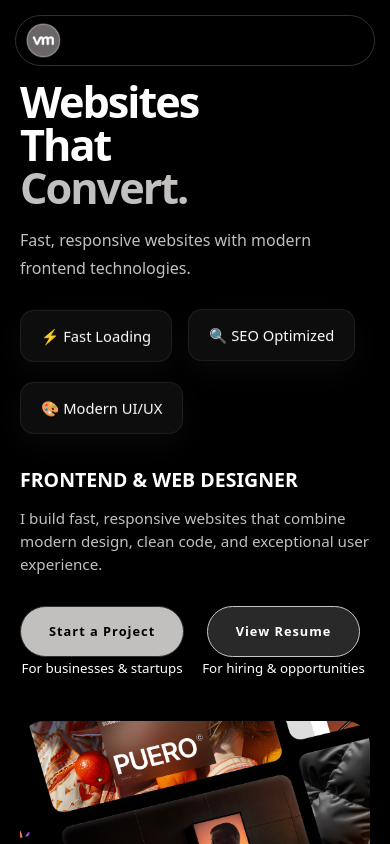
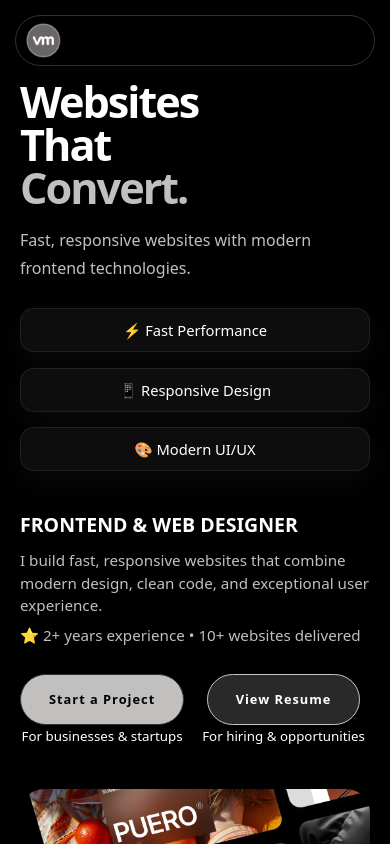
Before and after one commit to vanshika0070/portfolio, a React (Create React App) app: page / in a window 390 px wide. Shown: the top 844 px of the page. Built offline with nearby package versions, Linux system fonts and the light colour scheme.

Commit message:
Describe the changes

```diff
--- a/src/Banner.css
+++ b/src/Banner.css
@@ -21,14 +21,13 @@
 }
 
 /* ================= INFO ================= */
-
-.hero-info{
-    max-width: 360px;
-    margin-left: auto;
-    padding-right: 10px;
+.hero-info {
+    width: 360px;
+    margin: 0;
+    flex-shrink: 0;
     display: flex;
     flex-direction: column;
-    gap: 10px;
+    gap: 7px;
 }
 
 .tag{
@@ -42,6 +41,7 @@
     margin: 0;
     color: var(--text);
     line-height: 1.5;
+    gap:20px;
      font-size: 0.95rem;
 }
 
@@ -62,8 +62,6 @@
     margin-bottom: 0;
 }
 
-
-
 /* Hero Buttons */
  .hero .buttons{
     display:flex !important;
@@ -71,6 +69,19 @@
     align-items:flex-start !important;
     gap:18px;
     width:100%;
+}
+
+.hero-bottom{
+    display:flex;
+    justify-content:space-between;
+    align-items:flex-start;
+    gap:60px;
+    margin-top:30px;
+}
+
+.hero-bottom .floating-cards{
+    flex:1;
+    margin-top:0;
 }
 
 /* ================= BUTTONS ================= */
@@ -97,101 +108,14 @@
     transform: scale(1.08);
 }
 
-
-
-
-
-/* ================= TABLET ================= */
-
-@media(max-width:1199px) and (min-width:758px){
-
-    .hero{
-        text-align:left;
-        line-height: 2;
-    }
-
-    .hero-title{
-        margin-top: 100px;
-    }
-
-    .hero-title h1{
-        font-size: 4.5rem;
-        letter-spacing: -3px;
-    }
-
-    .hero-info{
-        width:100%;
-        max-width:100%;
-        margin:40px 0 0;
-        padding:0;
-    }
-
-    .hero-image{
-        height: 450px;
-        margin-top: 50px;
-    }
-
-    .hero-image:hover .image{
-    transform: none;
-    }
-}
-
-/* ================= MOBILE ================= */
-
-
-
-@media(max-width:757px){
-
-    .hero{
-        padding:30px 10px;
-    }
-
-    .hero-title{
-        margin-top:50px;
-        width:100%;
-        text-align:left;
-    }
-
-    .hero-title h1{
-        font-size:2.7rem;
-        line-height:1;
-        letter-spacing:-2px;
-        text-align:left;
-    }
-
-    .hero-info{
-        width:100%;
-        max-width:100%;
-        margin:30px 0 0;
-        padding:0;
-    }
-
-    .hero-image{
-        height:300px;
-        margin-top:40px;
-        border-radius:24px;
-    }
-
-    .hero-image:hover .image{
-    transform: none;
-}
-
-}
-
-
-
-
-
-
-
-
+/* /////////////////////////////////////////// */
 
 
 
 .floating-cards{
     display:flex;
     flex-wrap:wrap;
-    gap:16px;
+    gap:15px;
     margin-top:28px;
     max-width:650px;
 }
@@ -210,8 +134,6 @@
     backdrop-filter:blur(12px);
     animation:float 7s ease-in-out infinite;
 }
-
-
 
 .floating-card{
     will-change: transform;
@@ -255,3 +177,139 @@
         transform: translateY(-7px);
     }
 }
+
+
+
+
+/* ================= TABLET ================= */
+
+@media(max-width:1199px) and (min-width:758px){
+
+    .hero{
+        text-align:left;
+        line-height: 2;
+    }
+
+    .hero-title{
+        margin-top: 100px;
+    }
+
+    .hero-title h1{
+        font-size: 4.5rem;
+        letter-spacing: -3px;
+    }
+
+    .hero-image{
+        height: 450px;
+        margin-top: 50px;
+    }
+
+    .hero-image:hover .image{
+    transform: none;
+    }
+
+       .hero-bottom{
+        flex-direction:column;
+        gap:35px;
+        margin-top:25px;
+    }
+
+    .hero-bottom .floating-cards{
+        width:100%;
+    }
+
+    .hero-info{
+        width:100%;
+        max-width:100%;
+        margin:0;
+        padding:0;
+    }
+}
+
+/* ================= MOBILE ================= */
+
+
+
+@media(max-width:757px){
+
+    .hero{
+        padding:30px 10px;
+    }
+
+    .hero-title{
+        margin-top:50px;
+        width:100%;
+        text-align:left;
+    }
+
+    .hero-title h1{
+        font-size:2.7rem;
+        line-height:1;
+        letter-spacing:-2px;
+        text-align:left;
+    }
+
+    .hero-image{
+        height:300px;
+        margin-top:40px;
+        border-radius:24px;
+    }
+
+    .hero-image:hover .image{
+    transform: none;
+}
+
+/* ///// */
+   .hero-bottom{
+        flex-direction:column;
+        gap:35px;
+        margin-top:25px;
+    }
+
+    .hero-bottom .floating-cards{
+        width:100%;
+    }
+
+    .hero-info{
+        width:100%;
+        max-width:100%;
+        margin:0;
+        padding:0;
+    }
+
+
+.floating-cards{
+    display:flex;
+    flex-wrap:wrap;
+    gap:15px;
+    margin-top:28px;
+    max-width:650px;
+}
+
+.floating-card {
+    width: 100%;
+    padding: 8px 16px;
+    display: flex;
+    justify-content: center;
+    align-items: center;
+    text-align: center;
+    box-sizing: border-box;
+}
+
+
+    .card-1,
+    .card-2,
+    .card-3 {
+        animation: float-mobile 7s ease-in-out infinite;
+    }
+
+    @keyframes float-mobile {
+        0%, 100% {
+            transform: translateY(0);
+        }
+        50% {
+            transform: translateY(-5px); /* all move upward */
+        }
+    }
+
+}
--- a/src/Banner.js
+++ b/src/Banner.js
@@ -22,9 +22,8 @@ function Banner() {
   return (
     <section className="hero">
       <div className="container">
-        <div className="row align-items-center">
-          {/* Left Side */}
-          <div className="col-lg-8">
+
+        {/* Hero Heading */}
         <div className="hero-title">
           <h1>Websites</h1>
           <h1>That</h1>
@@ -33,29 +32,28 @@ function Banner() {
           <p>
             Fast, responsive websites with modern frontend technologies.
           </p>
+        </div>
+
+        {/* Cards + Info */}
+        <div className="hero-bottom">
 
           <FloatingCards />
-  </div>
-</div>
 
-          {/* Right Side */}
-          <div className="col-lg-4">
           <div className="hero-info">
             <span className="tag">
               Frontend & Web Designer
             </span>
 
-              <p>I build fast, responsive websites that combine modern design, clean code, and exceptional user experience.</p>
+            <p>
+              I build fast, responsive websites that combine modern design,
+              clean code, and exceptional user experience.
+            </p>
 
-              {/* <ul>
-                <li>✓ Responsive Design</li>
-                <li>✓ Performance Focused</li>
-                <li>✓ Modern UI/UX</li>
-                <li>✓ Clean & Maintainable Code</li>
-              </ul> */}
+            <p>⭐ 2+ years experience • 10+ websites delivered</p>
 
             <div className="hero-buttons">
               <div className="buttons">
+
                 <div className="button-group">
                   <Link to="/freelance" className="btn-white">
                     Start a Project
@@ -69,16 +67,14 @@ function Banner() {
                   </Link>
                   <small>For hiring & opportunities</small>
                 </div>
-                </div>
-              </div>
+
               </div>
             </div>
           </div>
 
-
+        </div>
 
         {/* Hero Image */}
-        <div className="row">
         <a href="/projectsall">
           <div
             className="hero-image"
@@ -98,7 +94,7 @@ function Banner() {
             </button>
           </div>
         </a>
-        </div>
+
       </div>
     </section>
   );
--- a/src/FloatingCards.js
+++ b/src/FloatingCards.js
@@ -2,8 +2,8 @@ import "./Banner.css";
 import "./Style.css";
 
 const cards = [
-  "⚡ Fast Loading",
-  "🔍 SEO Optimized",
+  "⚡ Fast Performance",
+  "📱 Responsive Design",
   "🎨 Modern UI/UX",
 ];
 
```
Lines whose indentation alone changed are shown as unchanged.
